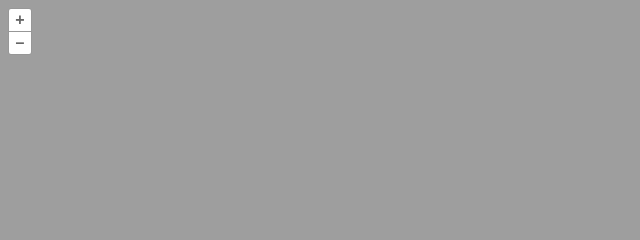
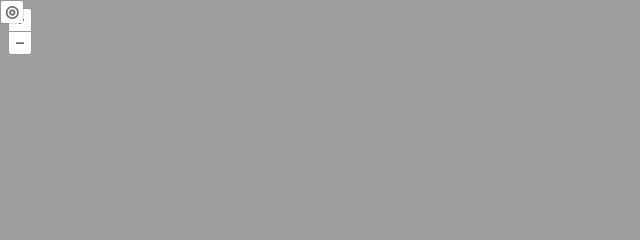
Before and after one commit to SavelevGeo/ghandy, a website built with Vite: page ghandy-pack/index.html in a window 1280 px wide. Shown: the top 240 px of the page, 0-640 px from the left. Built offline with nearby package versions, Linux system fonts and the light colour scheme; what ol-layerswitcher, proj4 would draw is missing.

Commit message:
added locate me button, not working yet

```diff
--- a/ghandy-pack/index.html
+++ b/ghandy-pack/index.html
@@ -7,7 +7,11 @@
     <title>ghandy</title>
   </head>
   <body>
-    <div id="map"></div>
+	  <div id="map"></div>
+	  <div class="ol-control ol-unselectable locate">
+		  <button title="Locate me">◎
+		  </button>
+	  </div>
     <script type="module" src="./main.js"></script>
   </body>
 </html>
--- a/ghandy-pack/main.js
+++ b/ghandy-pack/main.js
@@ -17,6 +17,9 @@ import OSM from 'ol/source/OSM';
 import 'ol/ol.css';
 import 'ol-layerswitcher/dist/ol-layerswitcher.css';
 import LayerSwitcher from 'ol-layerswitcher';
+
+//for locate me button
+import Control from 'ol/control/Control';
 
 //custom projection difining, UNTM Zone 56N used for an example
 //map projection
@@ -71,8 +74,16 @@ const map = new Map({
 });
 
 //Layer switcher
-var layerSwitcher = new LayerSwitcher({
+const layerSwitcher = new LayerSwitcher({
   reverse: true,
   groupSelectStyle: 'group'
 });
 map.addControl(layerSwitcher);
+
+//Locate me button
+const locate = document.querySelector('.locate');
+map.addControl(
+  new Control({
+    element: locate
+  })
+);
```
